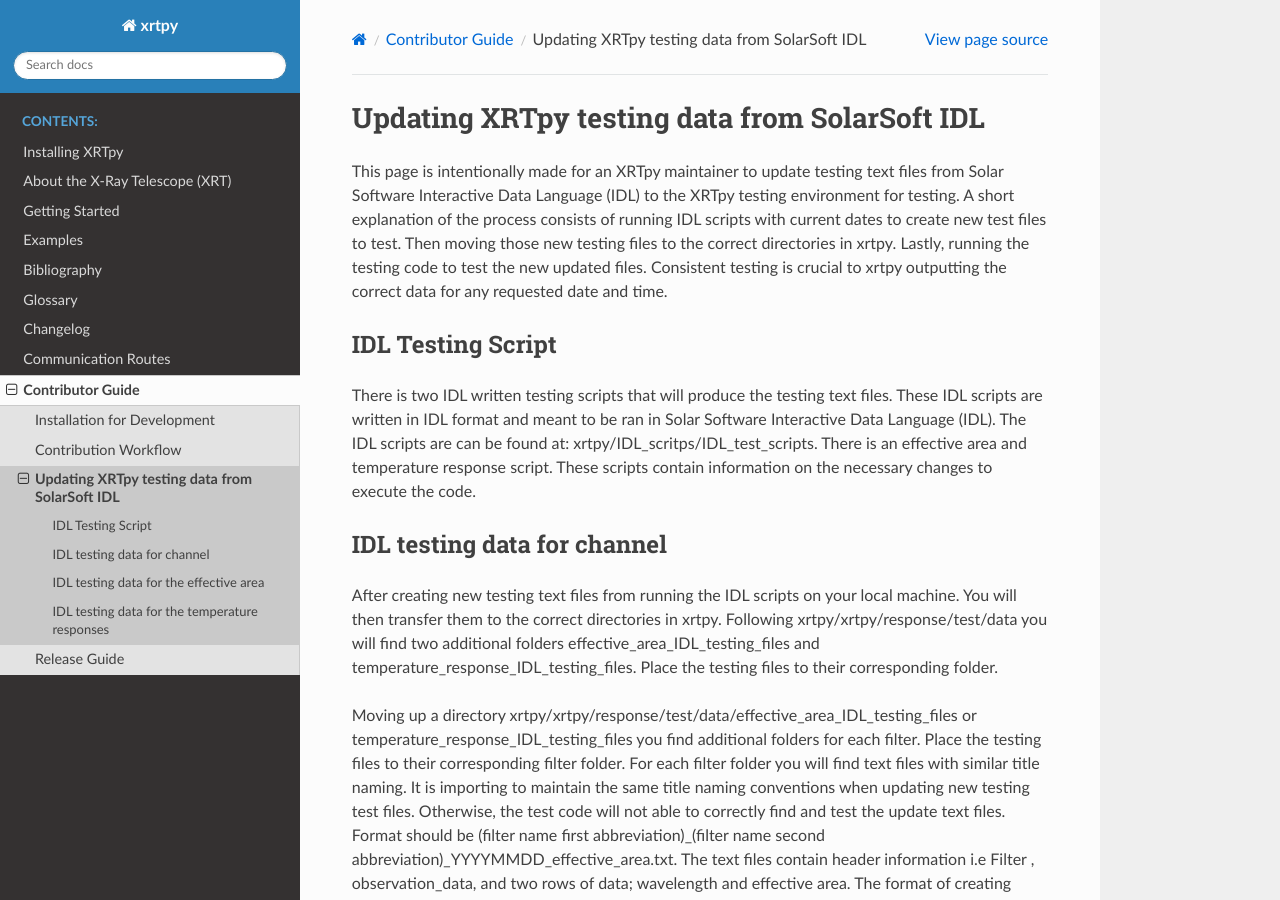
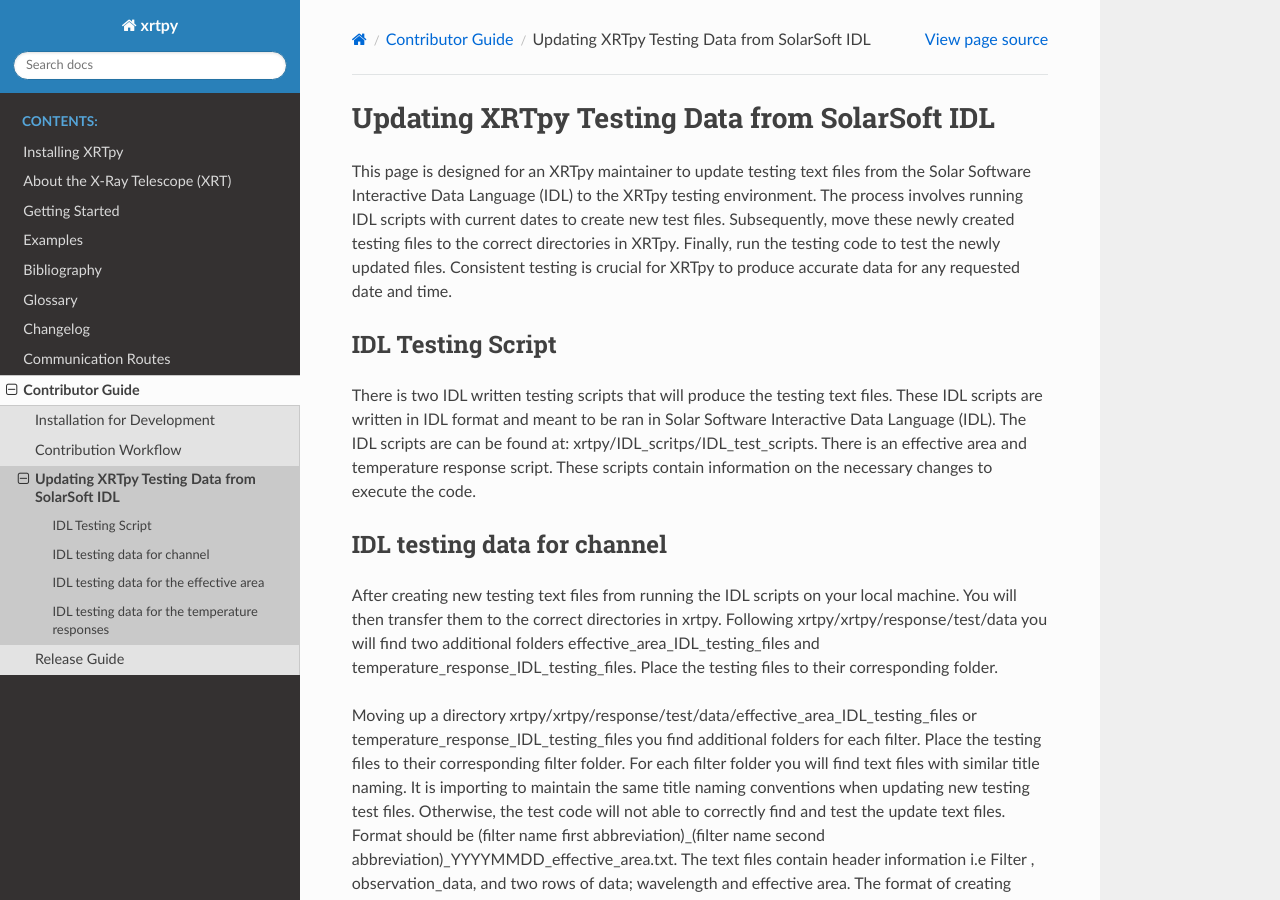
Before and after one commit to HinodeXRT/xrtpy, a Sphinx documentation site: the page built from docs/contributing/data_from_idl.rst, in a window 1280 px wide and 900 px high. Built offline with Sphinx 7.4.7 and the Read the Docs theme 2.0.0, drawn with Linux system fonts in a browser that asks for light colours; pages that are not in the unit, such as notebooks, are missing from menus.

Commit message:
Updating intry information

```diff
--- a/docs/contributing/data_from_idl.rst
+++ b/docs/contributing/data_from_idl.rst
@@ -1,12 +1,21 @@
 **********************************************
-Updating XRTpy testing data from SolarSoft IDL
+Updating XRTpy Testing Data from SolarSoft IDL
 **********************************************
 
-This page is intentionally made for an XRTpy maintainer to update testing text files from Solar Software Interactive Data Language (IDL) to the XRTpy testing environment for testing. A short explanation of the process consists of running IDL scripts with current dates to create new test files to test. Then moving those new testing files to the correct directories in xrtpy. Lastly,  running the testing code to test the new updated files. Consistent testing is crucial to xrtpy outputting the correct data for any requested date and time.
+This page is designed for an XRTpy maintainer to update testing text files from the
+Solar Software Interactive Data Language (IDL) to the XRTpy testing environment.
+The process involves running IDL scripts with current dates to create new test files.
+Subsequently, move these newly created testing files to the correct directories in XRTpy.
+Finally, run the testing code to test the newly updated files. Consistent testing is
+crucial for XRTpy to produce accurate data for any requested date and time.
 
 IDL Testing Script
 ==================
-There is two IDL written testing scripts that will produce the testing text files. These IDL scripts are written in IDL format and meant to be ran in Solar Software Interactive Data Language (IDL). The IDL scripts are can be found at:  xrtpy/IDL_scritps/IDL_test_scripts. There is an effective area and temperature response script. These scripts contain information on the necessary changes to execute the code.
+There is two IDL written testing scripts that will produce the testing text files.
+These IDL scripts are written in IDL format and meant to be ran in Solar Software Interactive
+Data Language (IDL). The IDL scripts are can be found at:  xrtpy/IDL_scritps/IDL_test_scripts.
+There is an effective area and temperature response script. These scripts contain information
+on the necessary changes to execute the code.
 
 IDL testing data for channel
 ============================
```
